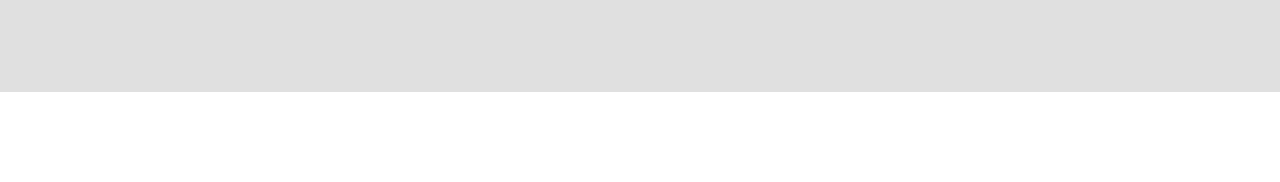
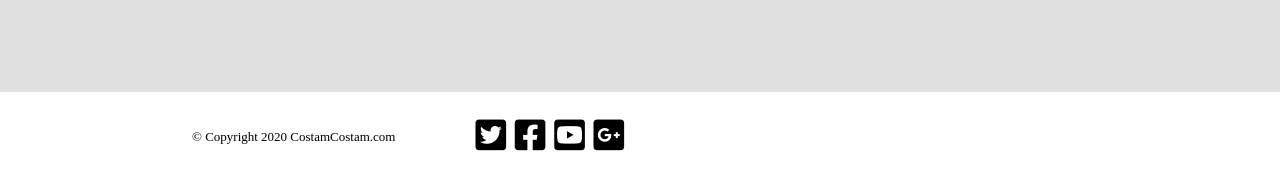
Before and after one commit to Hiorii/kodilla-mod4-final, a website: page index.html in a window 1280 px wide. Shown: the part 1692-1874 px from the top of the page. Drawn offline with Linux system fonts and the light colour scheme; a web font is replaced by a local one.

Commit message:
Add footer

```diff
--- a/index.html
+++ b/index.html
@@ -112,7 +112,15 @@
 
         <footer class="foot">
             <div class="container-foot">
-
+                <div class="footer-text">
+                    <p>&copy Copyright 2020 CostamCostam.com</p>
+                </div>
+                <div class="footer-icons">
+                    <i class="fab fa-twitter-square"></i>
+                    <i class="fab fa-facebook-square"></i>
+                    <i class="fab fa-youtube-square"></i>
+                    <i class="fab fa-google-plus-square"></i>
+                </div>
             </div>
         </footer>
 	</body>
--- a/sass/style.scss
+++ b/sass/style.scss
@@ -141,6 +141,8 @@ section {
 }
 
 /* Portfolio */
+.porfolio {
+    margin-bottom: 0;
     .container-portfolio {
         background-color: #E0E0E0;
         padding: 80px 0;
@@ -201,6 +203,21 @@ p {
             background-image: url("https://images.pexels.com/photos/2278646/pexels-photo-2278646.jpeg?auto=compress&cs=tinysrgb&h=750&w=1260");
         }
     }
-
+}
 
 /* Footer */
+
+.container-foot {
+    display: flex;
+    align-items: center;
+    padding: 25px 0;
+    .footer-text {
+        font-size: 13px;
+        margin-right: 80px;
+        margin-left: 15%;
+    }
+    .footer-icons {
+        font-size: 35px;
+        margin-left: 0;
+    }
+}
```
Also changed, not shown: css/style.css, 1 other file. Lines whose indentation alone changed are shown as unchanged.
